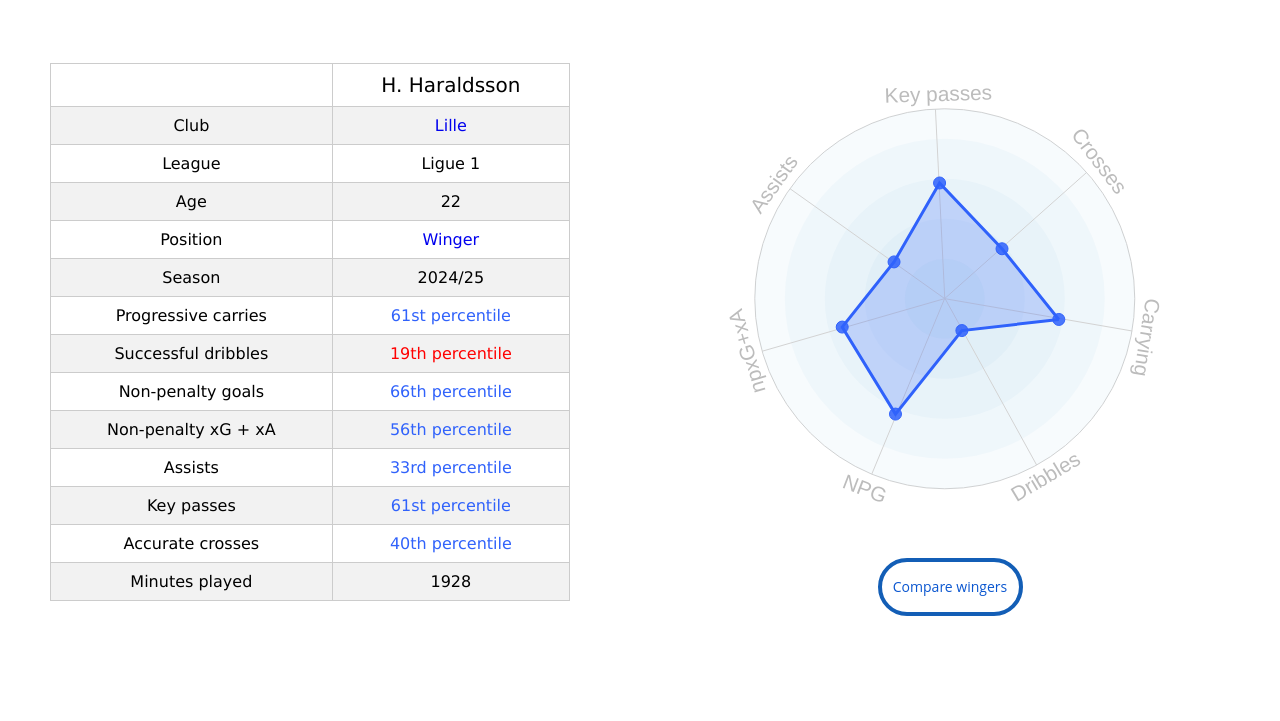
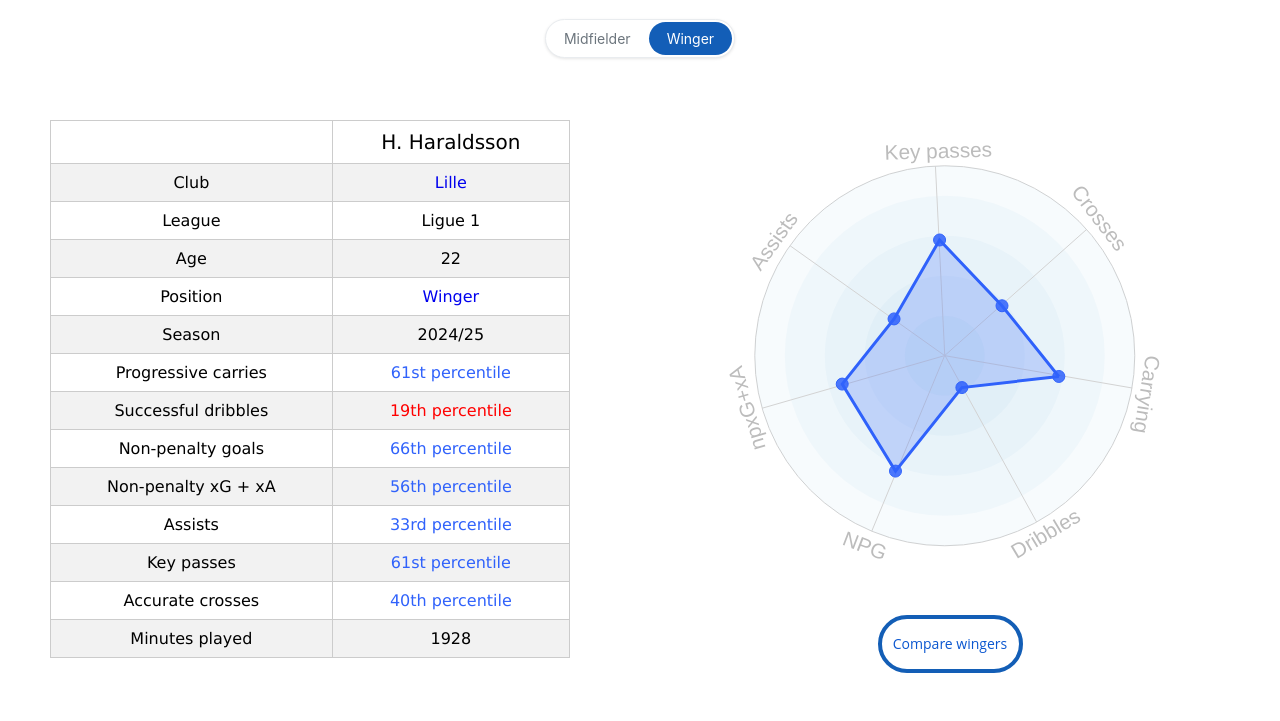
Before and after one commit to ohlitmybad/H_Haraldsson_Winger_stats, a plain HTML site: page index.html in a window 1280 px wide. Shown: the part 70-791 px from the top of the page. Drawn offline with nearby package versions, Linux system fonts and the light colour scheme; no server answers; a script that the page names is missing.

Commit message:
Update index.html

```diff
--- a/index.html
+++ b/index.html
@@ -705,10 +705,71 @@ svg text
     </div>
   </div></div>
 </header>
+    <div class="position-toggle-container">
+        <div class="position-toggle">
+            <a href="https://datamb.football/H_Haraldsson_Midfielder_stats" class="position-btn">Midfielder</a><a href="https://datamb.football/H_Haraldsson_Winger_stats" class="position-btn active">Winger</a>
+        </div>
+    </div>
+
 <script async src="https://pagead2.googlesyndication.com/pagead/js/adsbygoogle.js?client=ca-pub-7677714701428206"
      crossorigin="anonymous"></script>
      <script src="https://cdnjs.cloudflare.com/ajax/libs/xlsx/0.16.9/xlsx.full.min.js"></script>
-</head>
+
+    <style>
+    /* Position Toggle Styles */
+    .position-toggle-container {
+        display: flex;
+        justify-content: center;
+        margin: 10px 0 8px 0;
+        padding: 0 20px;
+    }
+
+    /* Mobile responsive */
+    @media only screen and (max-width: 1048px) {
+        .position-toggle-container {
+            margin: 8px 0 -25px 0;
+        }
+    }
+
+    .position-toggle {
+        display: flex;
+        background: white;
+        border: 1px solid #e9ecef;
+        border-radius: 20px;
+        overflow: hidden;
+        box-shadow: 0 1px 3px rgba(0,0,0,0.1);
+        gap: 2px;
+        padding: 2px;
+    }
+
+    .position-btn {
+        padding: 8px 16px;
+        border: none;
+        background: transparent;
+        cursor: pointer;
+        font-family: -apple-system, BlinkMacSystemFont, 'Segoe UI', Roboto, Oxygen, Ubuntu, Cantarell, 'Helvetica Neue', sans-serif;
+        font-size: 14px;
+        font-weight: 400;
+        color: #6c757d;
+        transition: all 0.15s ease-in-out;
+        text-decoration: none;
+        display: inline-block;
+        min-width: 80px;
+        text-align: center;
+        white-space: nowrap;
+        border-radius: 18px;
+        box-sizing: border-box;
+    }
+
+    .position-btn.active {
+        background: #135eb7;
+        color: white;
+        text-decoration: none;
+        padding: 8px 18px;
+        pointer-events: none;
+    }
+    </style>
+    </head>
 
 <script async src="https://www.googletagmanager.com/gtag/js?id=G-PSBMXX80EF"></script>
 <script>
```
